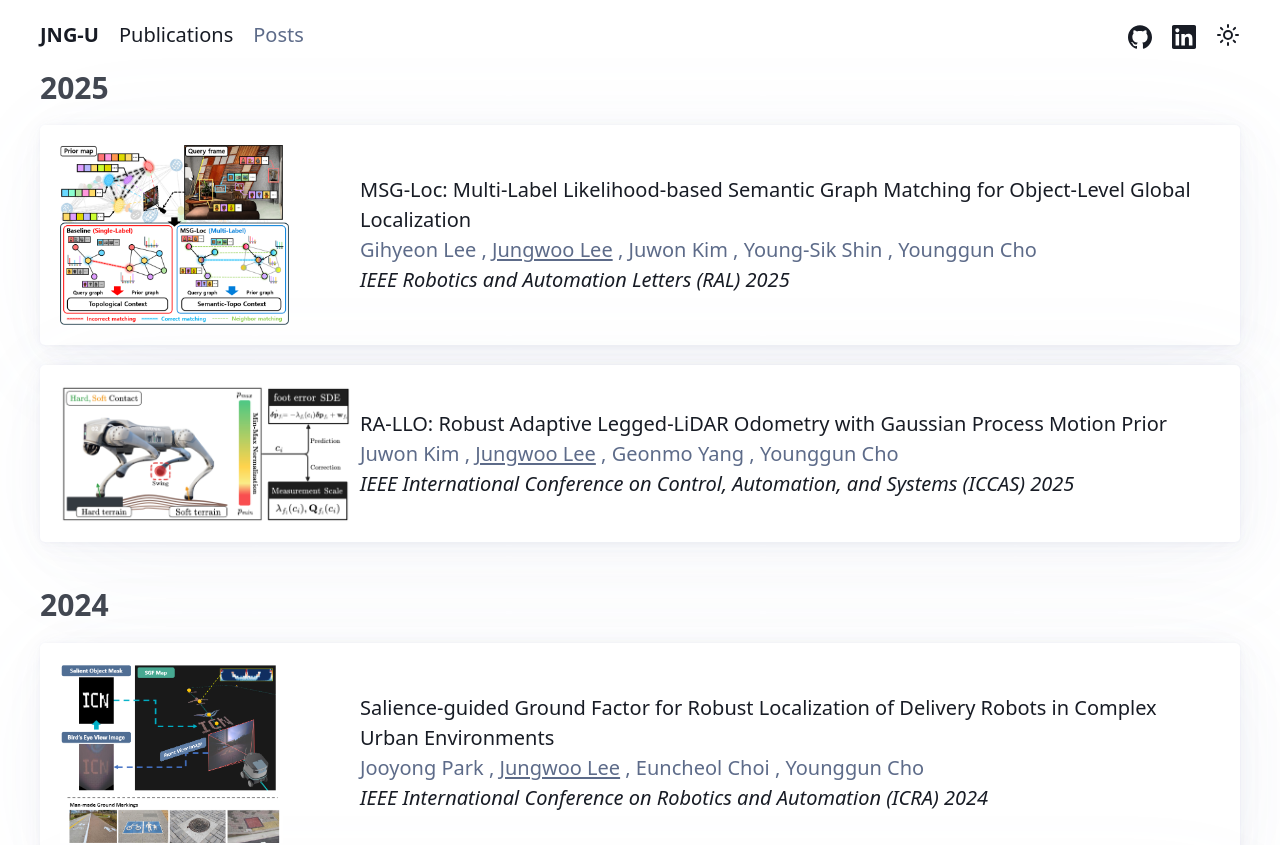
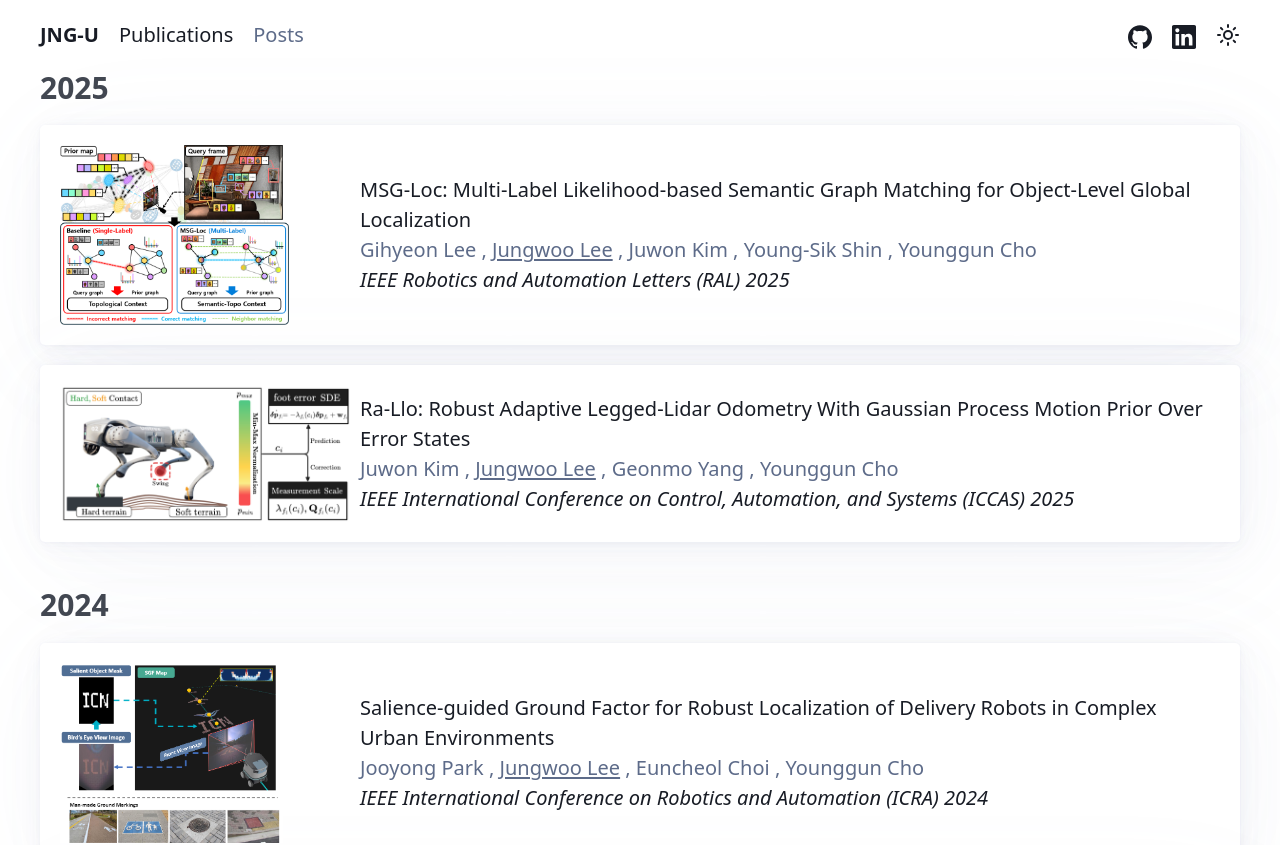
Before and after one commit to jng-u/jng-u.github.io, a SvelteKit app: page /publications in a window 1280 px wide. Shown: the top 845 px of the page. Built offline with nearby package versions, Linux system fonts and the light colour scheme.

Commit message:
update sitemap

```diff
--- a/src/routes/sitemap.xml/+server.ts
+++ b/src/routes/sitemap.xml/+server.ts
@@ -2,7 +2,7 @@ import type { Post } from '$lib/types';
 import { getPosts } from '$lib/server/posts';
 import { resolve } from '$app/paths';
 
-const siteOrigin = 'https://jng-u.github.io';
+const siteOrigin = 'https://jngu.io';
 export const prerender = true;
 
 export async function GET() {
--- a/static/pub/pub.json
+++ b/static/pub/pub.json
@@ -18,7 +18,7 @@
                     "url": "https://sparolab.github.io/research/msg-loc/"
                 },
                 {
-                    "title": "RA-LLO: Robust Adaptive Legged-LiDAR Odometry with Gaussian Process Motion Prior",
+                    "title": "Ra-Llo: Robust Adaptive Legged-Lidar Odometry With Gaussian Process Motion Prior Over Error States",
                     "authors": [
                         "Juwon Kim",
                         "Jungwoo Lee",
```
